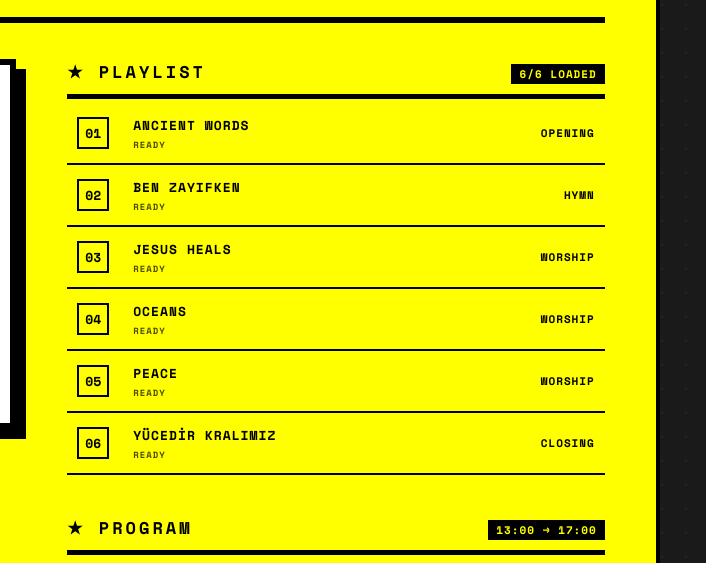
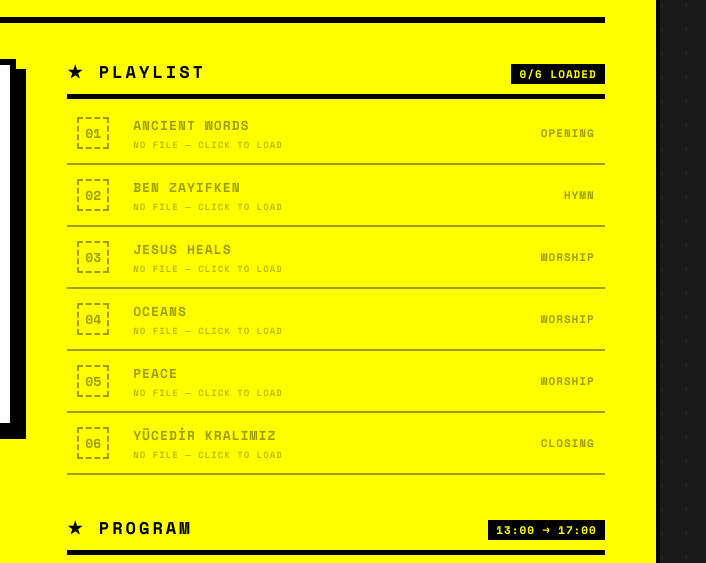
Before and after one commit to iliev-blnk/efes-player, a plain HTML site: page index.html in a window 1280 px wide. Shown: the part 199-762 px from the top of the page, 574-1280 px from the left. Drawn offline with nearby package versions, Linux system fonts and the light colour scheme.

Commit message:
Revert to manual file upload (remove hardcoded audio paths)

```diff
--- a/index.html
+++ b/index.html
@@ -452,12 +452,12 @@
 
 /* ================= EDIT YOUR DATA HERE ================= */
 const TRACKS = [
-  {title:"ANCIENT WORDS",  slot:"OPENING",  file:"Ancient Words - piano instrumental cover.mp3"},
-  {title:"BEN ZAYIFKEN",   slot:"HYMN",     file:"Ben Zay\u0131fken - T\u00fcrk\u00e7e Hristiyan \u0130lahisi.mp3"},
-  {title:"JESUS HEALS",    slot:"WORSHIP",  file:"Jesus Heals _ Instrumental Worship Music _ While You Pray.mp3"},
-  {title:"OCEANS",         slot:"WORSHIP",  file:"Oceans Hillsong United _ Instrumental Worship _ Odir Ruano.mp3"},
-  {title:"PEACE",          slot:"WORSHIP",  file:"PEACE - Soaking worship instrumental _ Prayer and Devotional.mp3"},
-  {title:"Y\u00dcCED\u0130R KRALIMIZ", slot:"CLOSING", file:"Y\u00fccedir Kral\u0131m\u0131z _ Hristiyan \u0130lahi _.mp3"},
+  {title:"ANCIENT WORDS",  slot:"OPENING"},
+  {title:"BEN ZAYIFKEN",   slot:"HYMN"},
+  {title:"JESUS HEALS",    slot:"WORSHIP"},
+  {title:"OCEANS",         slot:"WORSHIP"},
+  {title:"PEACE",          slot:"WORSHIP"},
+  {title:"Y\u00dcCED\u0130R KRALIMIZ", slot:"CLOSING"},
 ];
 
 const PROGRAM = [
@@ -483,9 +483,7 @@ const DEFAULT_TITLE  = document.title;
 const $ = id => document.getElementById(id);
 const audio = $('audio');
 
-const media = TRACKS.map(t => t.file
-  ? {file: {name: t.file}, url: encodeURI(t.file), duration: null}
-  : {file: null, url: null, duration: null});
+const media = TRACKS.map(() => ({file:null, url:null, duration:null}));
 let cur = 0;
 let playing = false;
 let fadeOn = localStorage.getItem('sp_fade') === '1';
@@ -730,7 +728,7 @@ function buildPlaylist(){
     row.innerHTML =
       '<div class="t-num">' + String(i+1).padStart(2,'0') + '</div>' +
       '<div class="t-main"><div class="t-title">' + t.title + '</div>' +
-      '<div class="t-meta">' + (t.file ? 'READY \u2014 CLICK TO PLAY' : 'NO FILE \u2014 CLICK TO LOAD') + '</div></div>' +
+      '<div class="t-meta">NO FILE \u2014 CLICK TO LOAD</div></div>' +
       '<div class="t-slot">' + t.slot + '</div>';
     row.addEventListener('click', () => media[i].url ? playTrack(i) : pickFor(i));
     row.addEventListener('dragenter', () => { dropRow = i; row.classList.add('dragover'); });
@@ -764,7 +762,7 @@ function updateUI(){
     const meta = row.querySelector('.t-meta');
     if (loaded){
       const d = media[i].duration;
-      meta.textContent = (media[i].file ? (TRACKS[i].file ? 'READY' : media[i].file.name) : '') + (d ? ' \u00B7 ' + fmt(d) : '');
+      meta.textContent = (media[i].file ? media[i].file.name : '') + (d ? ' \u00B7 ' + fmt(d) : '');
     } else {
       meta.textContent = 'NO FILE — CLICK TO LOAD';
     }
@@ -800,7 +798,6 @@ buildProgram();
 buildTicker();
 setFade(fadeOn);
 $('volVal').textContent = userVol + '%';
-TRACKS.forEach((t, i) => { if (t.file) probeDuration(i); });
 updateUI();
 </script>
 </body>
```
